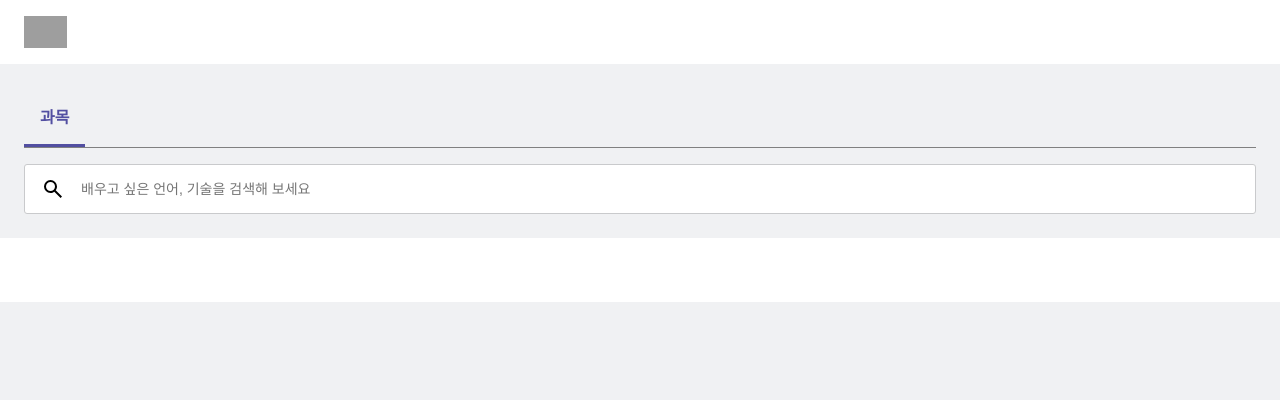
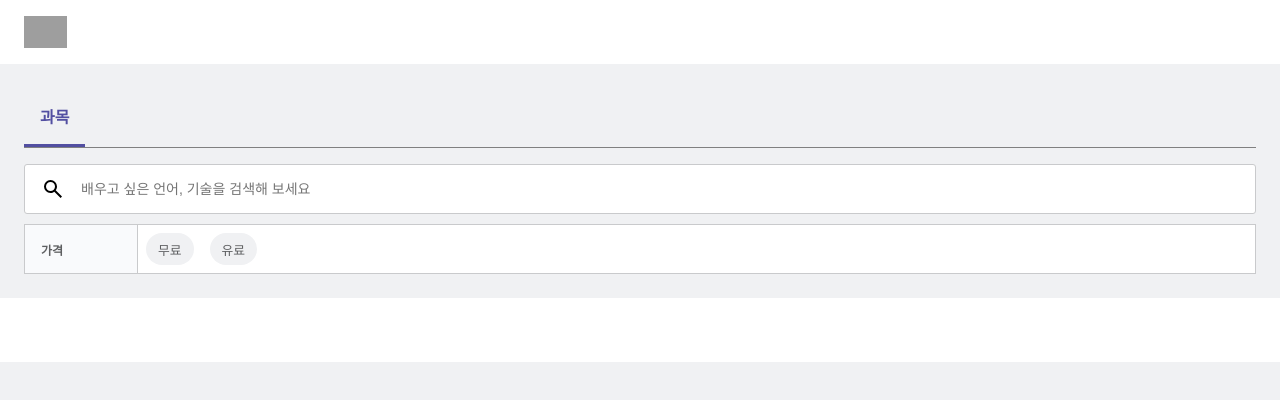
Before and after one commit to l0u0h0/elice-frontend, a React (Create React App) app: page / in a window 1280 px wide. Shown: the top 400 px of the page. Built offline with nearby package versions, Linux system fonts and the light colour scheme; no server answers; grey boxes are pictures that could not be loaded.

Commit message:
:Feature: Filter Layout Add

```diff
--- a/src/components/common/FooterComponent.tsx
+++ b/src/components/common/FooterComponent.tsx
@@ -1,6 +1,7 @@
 // styles
 import * as S from "../../styles/common/footer.style";
 
+// TODO: 추후 기타 요소 구현
 const FooterComponent = () => {
   return <S.FooterLayout></S.FooterLayout>;
 };
--- /dev/null
+++ b/src/components/search/FilterComponent.tsx
@@ -0,0 +1,11 @@
+// styles
+import * as S from "../../styles/search/filter.style";
+import { FilterComponentProps } from "../../types/components/filter.types";
+
+const FilterComponent: React.FC<FilterComponentProps> = ({ name }) => {
+  return (
+    <S.FilterButton onClick={() => console.log(name)}>{name}</S.FilterButton>
+  );
+};
+
+export default FilterComponent;
--- a/src/components/search/SearchInputComponent.tsx
+++ b/src/components/search/SearchInputComponent.tsx
@@ -1,5 +1,6 @@
+// React
+import { useCallback, useState } from "react";
 // styles
-import { useCallback, useState } from "react";
 import * as S from "../../styles/search/search.style";
 
 const SearchInputComponent = () => {
@@ -16,6 +17,7 @@ const SearchInputComponent = () => {
         alt="Search Img"
       />
       <input
+        name="search-input"
         type="text"
         placeholder="배우고 싶은 언어, 기술을 검색해 보세요"
         onFocus={() => focusEvent(true)}
--- /dev/null
+++ b/src/container/FilterContainer.tsx
@@ -0,0 +1,21 @@
+// styles
+import FilterComponent from "../components/search/FilterComponent";
+import * as S from "../styles/search/filter.style";
+
+const FilterConatiner = () => {
+  return (
+    <S.FilterLayout>
+      <div className="filter-row">
+        <div className="row-title">
+          <p>가격</p>
+        </div>
+        <div className="row-content">
+          <FilterComponent name="무료" />
+          <FilterComponent name="유료" />
+        </div>
+      </div>
+    </S.FilterLayout>
+  );
+};
+
+export default FilterConatiner;
--- a/src/container/SearchContainer.tsx
+++ b/src/container/SearchContainer.tsx
@@ -1,6 +1,8 @@
 // styles
 import * as S from "../styles/search/search.style";
+// components
 import SearchInputComponent from "../components/search/SearchInputComponent";
+import FilterConatiner from "./FilterContainer";
 
 const SearchContainer = () => {
   return (
@@ -10,6 +12,7 @@ const SearchContainer = () => {
       </div>
       <div className="search-area">
         <SearchInputComponent />
+        <FilterConatiner />
       </div>
     </S.SearchLayout>
   );
--- a/src/styles/global.style.ts
+++ b/src/styles/global.style.ts
@@ -9,6 +9,7 @@ body {
   -webkit-font-smoothing: antialiased;
   -moz-osx-font-smoothing: grayscale;
   background-color: rgb(240, 241, 243);
+  font-size: 100%;
 }
 
 #root {
--- /dev/null
+++ b/src/styles/search/filter.style.ts
@@ -0,0 +1,50 @@
+import styled from "styled-components";
+
+export const FilterLayout = styled.div`
+  width: 100%;
+  height: 100%;
+  padding: 0;
+  box-sizing: border-box;
+  background-color: white;
+  border: 1px solid rgb(201, 202, 204);
+  font-size: 0.75rem;
+
+  & .filter-row {
+    width: 100%;
+    height: 3rem;
+    display: flex;
+  }
+
+  & .filter-row .row-title {
+    min-width: 5rem;
+    padding: 0.875rem 1rem;
+    display: flex;
+    align-items: center;
+    font-weight: 700;
+    color: #5e5f61;
+    background-color: rgb(249, 250, 252);
+    border-right: 1px solid rgb(201, 202, 204);
+  }
+`;
+
+export const FilterButton = styled.button`
+  min-width: 2rem;
+  height: 2rem;
+  margin: 0.5rem;
+  padding: 0.25rem 0.75rem;
+  display: inline-flex;
+  justify-content: center;
+  align-items: center;
+  font-size: 0.8rem;
+  cursor: pointer;
+  background-color: rgb(240, 241, 243);
+  color: rgb(94, 95, 97);
+  border: none;
+  border-radius: 1.875rem;
+  transition: all 0.25s;
+
+  &:hover {
+    color: black;
+    background-color: rgb(225, 226, 228);
+  }
+`;
--- a/src/styles/search/search.style.ts
+++ b/src/styles/search/search.style.ts
@@ -5,6 +5,7 @@ export const SearchLayout = styled.div`
   height: 100%;
   padding: 1.5rem;
   background-color: transparent;
+  vertical-align: initial;
 
   & .title {
     width: 100%;
@@ -27,6 +28,7 @@ export const SearchLayout = styled.div`
 
 export const SearchInputLayout = styled.div<{ $focus: boolean }>`
   width: 100%;
+  margin-bottom: 0.625rem;
   padding: 0.5rem;
   display: flex;
   background-color: white;
--- /dev/null
+++ b/src/types/components/filter.types.ts
@@ -0,0 +1,3 @@
+export interface FilterComponentProps {
+  name: string;
+}
```
Also changed, not shown: 2 other files (tests, documents, lock files or other folders).
